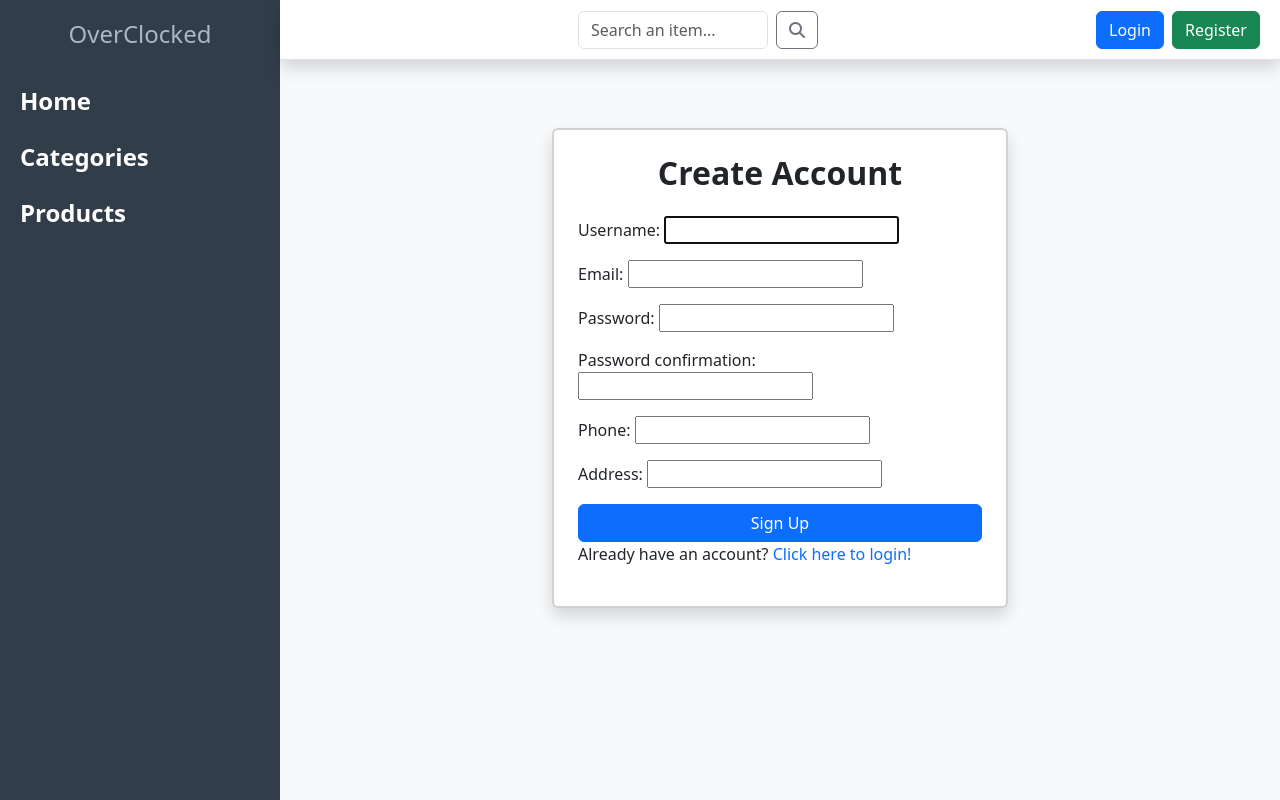
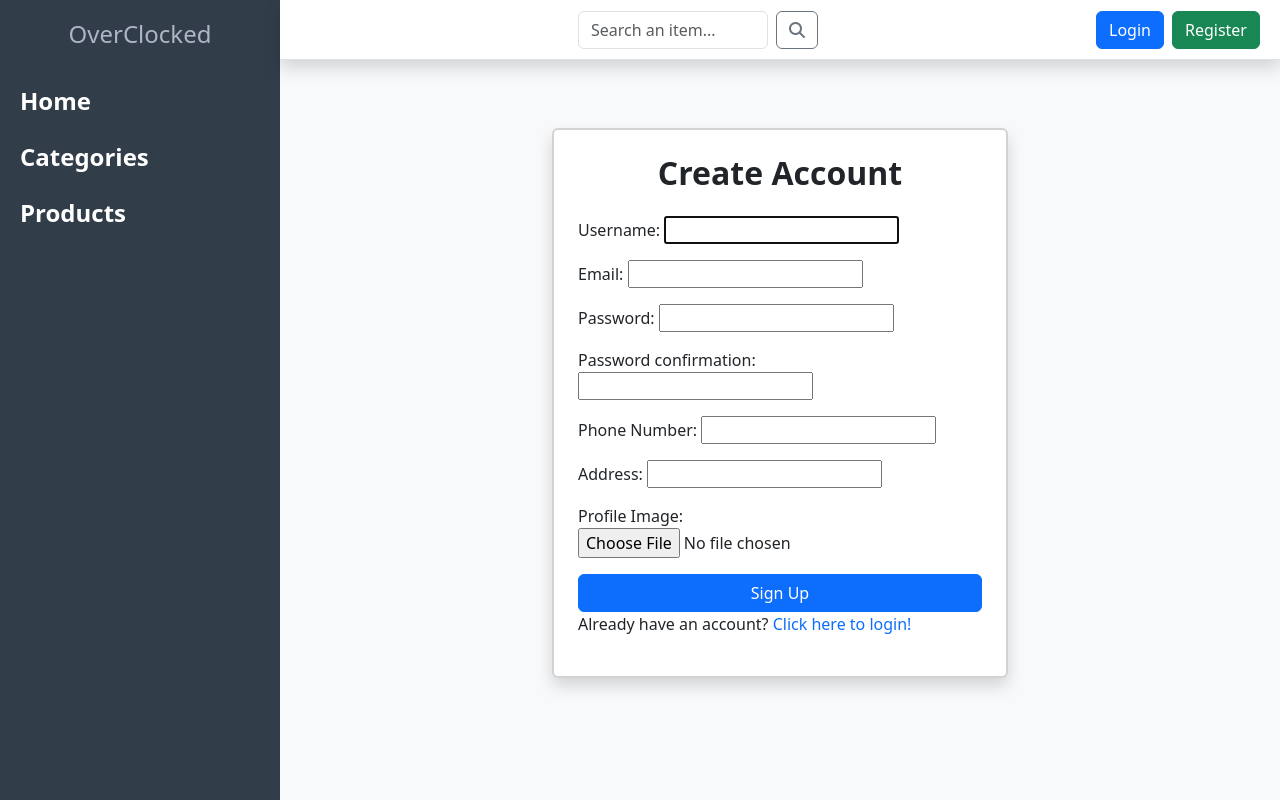
Before and after one commit to Leuim/overclocked, a Django app: page /accounts/signup in a window 1280 px wide. Run offline with Django 5.2, Linux system fonts and the light colour scheme.

Commit message:
added the profile image upload feature

```diff
--- a/main_app/admin.py
+++ b/main_app/admin.py
@@ -1,8 +1,9 @@
 from django.contrib import admin
-from .models import Cart, Cartitem, Product, Order, Category
+from .models import Cart, Cartitem, Product, Order, Category, Profile
 # Register your models here.
 admin.site.register(Cart)
 admin.site.register(Cartitem)
 admin.site.register(Product)
 admin.site.register(Order)
 admin.site.register(Category)
+admin.site.register(Profile)
--- a/main_app/forms.py
+++ b/main_app/forms.py
@@ -3,14 +3,17 @@ from django.contrib.auth.forms import UserCreationForm
 from django.contrib.auth.models import User
 
 class UserProfileCreationForm(UserCreationForm):
-    email = forms.EmailField(required=True)
-    phone = forms.CharField(max_length=20, required=False)
-    address = forms.CharField( required=False)
+    email = forms.EmailField(label="Email",required=True)
+    phone = forms.CharField(label="Phone Number",max_length=20, required=False)
+    address = forms.CharField(label="Address", required=False)
+    image = forms.ImageField(label="Profile Image", required=False)
 
 
     class Meta:
         model = User
-        fields = ("username", "email", "password1", "password2", "phone", "address")
+        fields = ("username", "email", "password1", "password2", "phone", "address", "image")
+        labels = {'username':'Username',
+                  'email':'Email'}
 
     def save(self, commit=True):
         user = super().save(commit=commit)
@@ -18,5 +21,6 @@ class UserProfileCreationForm(UserCreationForm):
             profile = user.profile
             profile.phone = self.cleaned_data.get("phone")
             profile.address = self.cleaned_data.get("address")
+            profile.image = self.cleaned_data.get("image")
             profile.save()
         return user
--- a/main_app/models.py
+++ b/main_app/models.py
@@ -10,8 +10,9 @@ from django.dispatch import receiver
 # Profile
 class Profile(models.Model):
     user = models.OneToOneField(User, on_delete=models.CASCADE)
-    phone = models.CharField(max_length=20, blank=True, null=True)
-    address = models.CharField(blank=True, null=True)
+    phone = models.CharField( max_length=20, blank=True, null=True)
+    address = models.CharField( blank=True, null=True)
+    image = models.ImageField(upload_to="uploads/", blank=True, null=True)
 
     def __str__(self):
         return f"{self.user.username}'s Profile"
--- a/main_app/templates/base.html
+++ b/main_app/templates/base.html
@@ -38,9 +38,15 @@
                 <div class="dropdown">
                     <a class="d-flex align-items-center text-decoration-none dropdown-toggle fw-bold" href="#"
                         id="userDropdown" role="button" data-bs-toggle="dropdown" aria-expanded="false">
+                        {% if user.profile.image %}
+
+                        <img src="{{ user.profile.image.url }}" alt="Profile Image" class="rounded-circle me-2"
+                            style="width: 40px; height: 40px; object-fit: cover;">
+                        {% else %}
                         <div class="avatar me-2">
                             {{ user.username|first|upper }}
                         </div>
+                        {% endif %}
                         <span>{{ user.username }}</span>
                     </a>
 
--- a/main_app/templates/profile.html
+++ b/main_app/templates/profile.html
@@ -10,8 +10,9 @@
 
 
             <div class="col-md-3 d-flex justify-content-center">
-                {% if user.profile.profile_image %}
-                    <img src="{{ user.profile.profile_image.url }}" alt="Profile Image"
+                {% if user.profile.image %}
+
+                    <img src="{{ user.profile.image.url }}" alt="Profile Image"
                          class="rounded-circle shadow-sm"
                          style="width: 120px; height: 120px; object-fit: cover;">
                 {% else %}
--- a/main_app/templates/signup.html
+++ b/main_app/templates/signup.html
@@ -62,6 +62,10 @@
                             {{ form.address.label_tag }}
                             {{ form.address }}
                         </div>
+                        <div class="mb-3">
+                            {{ form.image.label_tag }}
+                            {{ form.image }}
+                        </div>
                         <button type="submit" class="btn btn-primary w-100">Sign Up</button>
                     <p>Already have an account? <a class="text-decoration-none" href="{% url 'login' %}">Click here to login!</a></p>
 
```
